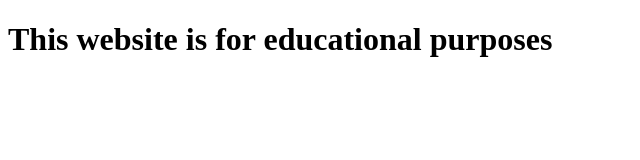
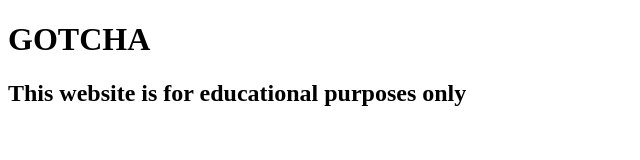
Before and after one commit to cameronwilliamsg-boop/pay.gov.io, a plain HTML site: page index.html in a window 1280 px wide. Shown: the whole page, without its empty margins (0-640 px from the left). Drawn offline with Linux system fonts and the light colour scheme.

Commit message:
Update index.html

```diff
--- a/index.html
+++ b/index.html
@@ -4,6 +4,7 @@
         <title>You just got GOT</title>
     </head>
     <body>
-        <h1>This website is for educational purposes</h1>
+        <h1>GOTCHA</h1>
+        <h2>This website is for educational purposes only</h2>
     </body>
 </html>
```
